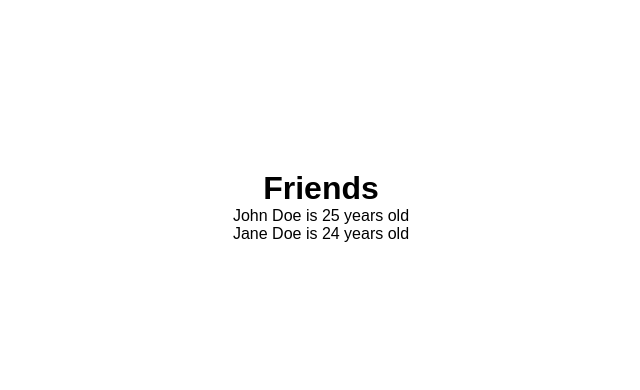
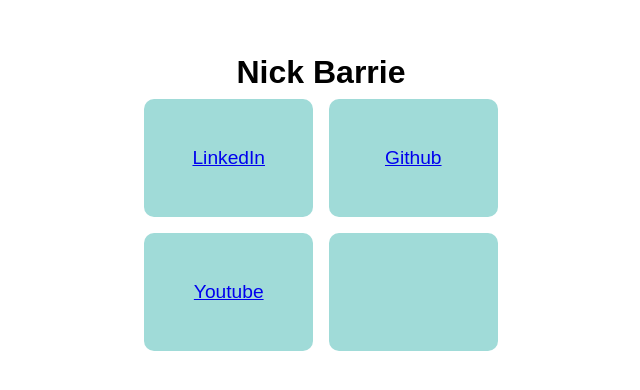
Before and after one commit to nickbarrie/about-me, a plain HTML site: page aboutMePage/index.html in a window 1280 px wide. Shown: the part 194-584 px from the top of the page, without its empty margins (319-959 px from the left). Drawn offline with Linux system fonts and the light colour scheme.

Commit message:
started 'abouut me' project

```diff
--- /dev/null
+++ b/aboutMePage/app.js
@@ -0,0 +1,29 @@
+let data = [
+    {
+        name: 'LinkedIn',
+        link: 'https://www.linkedin.com/in/nick-w-barrie/'
+    },
+    {
+        name: 'Github',
+        link: 'https://github.com/nickbarrie'
+    },
+    {
+        name: 'Youtube',
+        link: 'https://www.youtube.com/@nickbarrie1014'
+    },
+    {
+        name: '',
+        link: 28
+    }
+];
+
+const info = document.querySelector('#info');
+
+let details = data.map(function(item) {
+        return (
+            '<div> <a href=' + item.link + ' target="_blank">' + item.name + '</a></div>'
+    )
+        }
+)
+
+info.innerHTML = details.join('\n');
--- a/index.html
+++ b/aboutMePage/index.html
@@ -8,7 +8,7 @@
 
 </head>
 <body>
-    <h1>Friends</h1>
+    <h1>Nick Barrie</h1>
     <div id="info"></div>
 <script src="app.js"></script>
 </body>
--- /dev/null
+++ b/aboutMePage/styles.css
@@ -0,0 +1,30 @@
+* {
+    margin: 0;
+    padding: 0;
+    box-sizing: border-box;
+    font-family: 'Poppins', sans-serif;
+}
+
+body {
+    display: flex;
+    flex-direction: column;
+   justify-content: center;
+   align-items: center;
+    height: 100vh;
+}
+
+#info{
+    display: grid;
+    grid-template-columns: 1fr 1fr;
+
+}
+
+#info div {
+    padding: 3rem;
+    background : rgb(160, 219, 216);
+    border-radius: 10px;
+    margin: 0.5rem;
+    color: #fff;
+    font-size: 1.2rem;
+    text-align: center;
+}
--- a/app.js
+++ /dev/null
@@ -1,21 +0,0 @@
-let data = [
-    {
-        name: 'John Doe',
-        age: 25
-    },
-    {
-        name: 'Jane Doe',
-        age: 24
-    }
-];
-
-const info = document.querySelector('#info');
-
-let details = data.map(function(person) {
-        return (
-            '<div>'+ person.name +' is ' + person.age+ ' years old ' + '<div>'
-    )
-        }
-)
-
-info.innerHTML = details.join('\n');
--- a/styles.css
+++ /dev/null
@@ -1,14 +0,0 @@
-* {
-    margin: 0;
-    padding: 0;
-    box-sizing: border-box;
-    font-family: 'Poppins', sans-serif;
-}
-
-body {
-    display: flex;
-    flex-direction: column;
-   justify-content: center;
-   align-items: center;
-    height: 100vh;
-}
```
